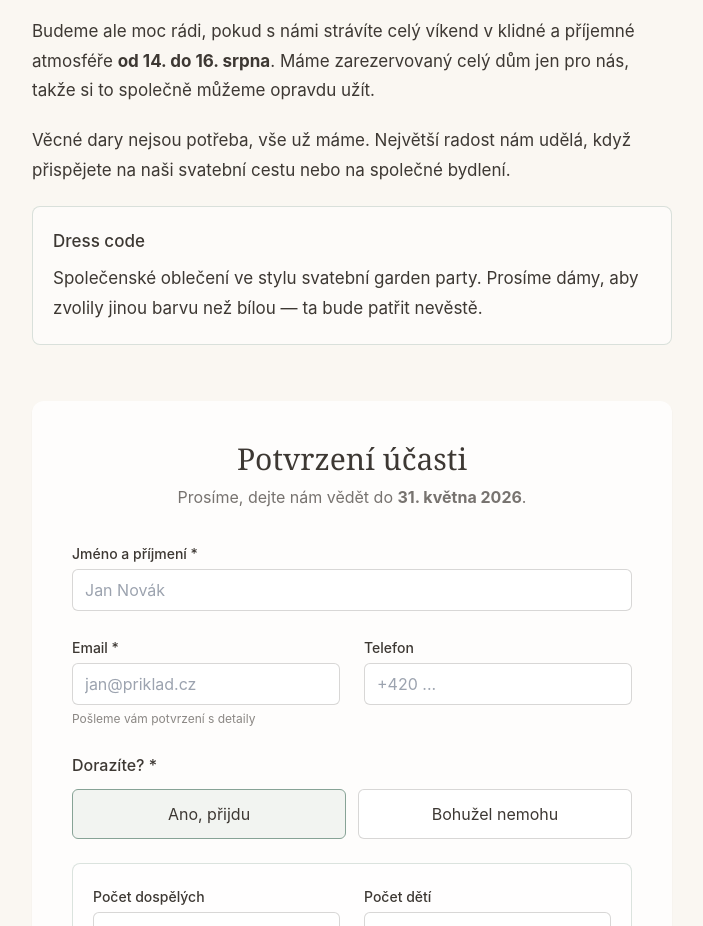
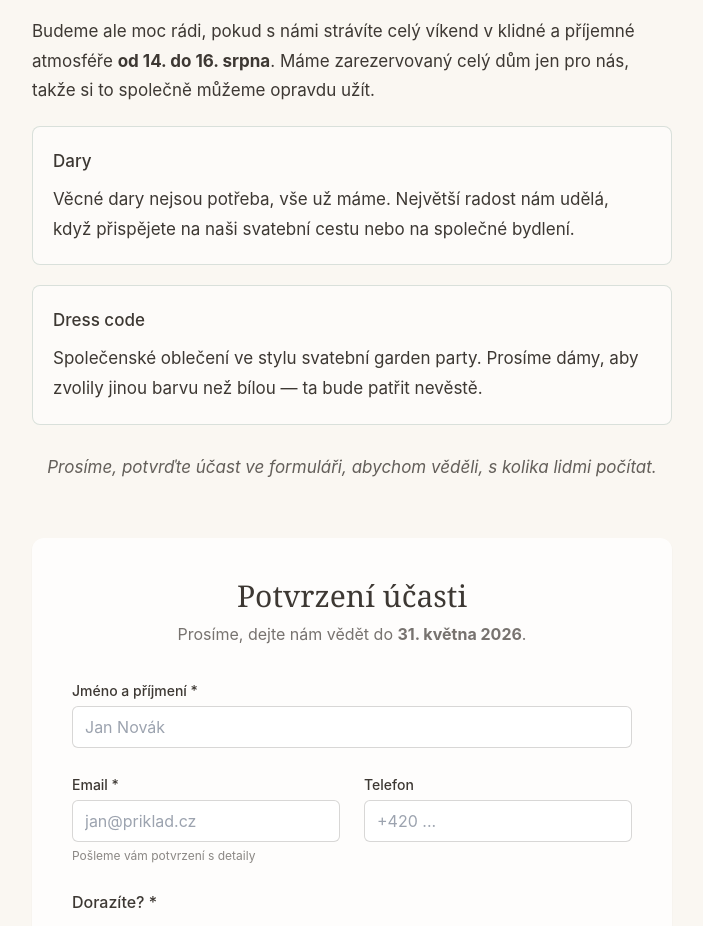
Before and after one commit to Vetinari90/wedding-app, a Next.js app: page / in a window 1280 px wide. Shown: the part 980-1906 px from the top of the page, without its empty margins (288-991 px from the left). Built offline with nearby package versions, Linux system fonts and the light colour scheme.

Commit message:
Home: move gifts to boxed section, add RSVP plea, fix grammar
- Wrap gift info in a box titled 'Dary' (same style as Dress code)
- Add italic centered RSVP reminder after Dress code
- Grammar fixes in added text (vedeli -> vedeli, missing comma)

```diff
--- a/src/app/page.tsx
+++ b/src/app/page.tsx
@@ -27,10 +27,13 @@ export default function Home() {
             opravdu užít.
           </p>
 
-          <p>
-            Věcné dary nejsou potřeba, vše už máme. Největší radost nám udělá,
-            když přispějete na naši svatební cestu nebo na společné bydlení.
-          </p>
+          <div className="rounded-lg border border-wedding-sage/30 bg-white/50 p-5">
+            <p className="font-medium text-wedding-ink">Dary</p>
+            <p className="mt-2">
+              Věcné dary nejsou potřeba, vše už máme. Největší radost nám udělá,
+              když přispějete na naši svatební cestu nebo na společné bydlení.
+            </p>
+          </div>
 
           <div className="rounded-lg border border-wedding-sage/30 bg-white/50 p-5">
             <p className="font-medium text-wedding-ink">Dress code</p>
@@ -39,6 +42,11 @@ export default function Home() {
               dámy, aby zvolily jinou barvu než bílou — ta bude patřit nevěstě.
             </p>
           </div>
+
+          <p className="text-center italic text-wedding-ink/80 pt-2">
+            Prosíme, potvrďte účast ve formuláři, abychom věděli, s kolika
+            lidmi počítat.
+          </p>
         </div>
       </section>
 
```
